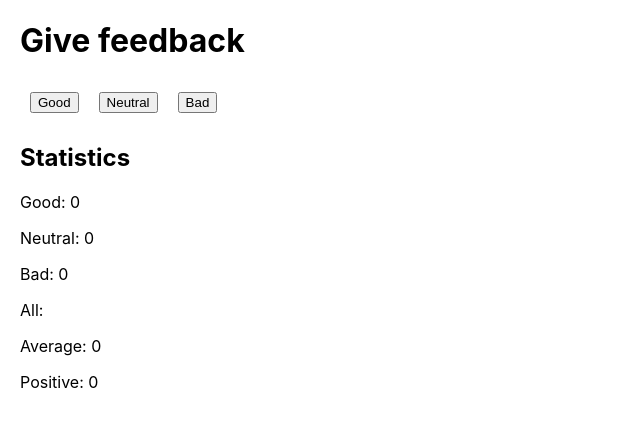
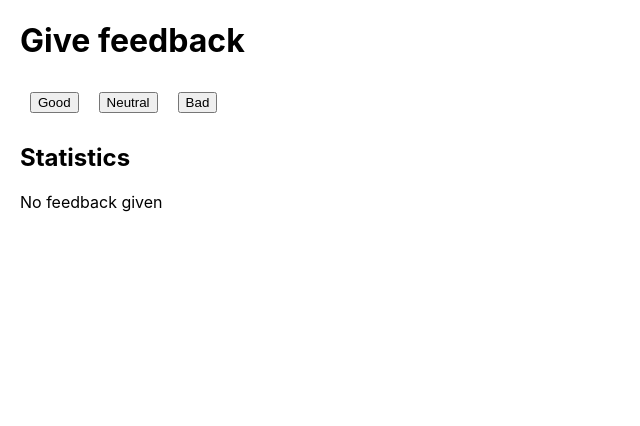
Before and after one commit to wilsonturpo/DAWA-lab04-react-hooks, a React (Create React App) app in the folder votaciones/: page / in a window 1280 px wide. Shown: the top 426 px of the page, without its empty margins (0-640 px from the left). Built offline with nearby package versions, Linux system fonts and the light colour scheme.

Commit message:
Quinto commit-conditional render

```diff
--- a/votaciones/src/components/Statistics.js
+++ b/votaciones/src/components/Statistics.js
@@ -6,13 +6,20 @@ const Statistics = (props) => {
     <div style={{margin:20}}>
 
       <h2>Statistics</h2>
-      <p>Good: {props.good}</p>
-      <p>Neutral: {props.neutral}</p>
-      <p>Bad: {props.bad}</p>
-      <p>All: {props.total}</p>
 
-      <p>Average: {props.average}</p>
-      <p>Positive: {props.positive}</p>
+      {props.all ==0 ? (
+        <p>No feedback given</p>
+      ) : (
+        <div>
+            <p>Good: {props.good}</p>
+            <p>Neutral: {props.neutral}</p>
+            <p>Bad: {props.bad}</p>
+            <p>All: {props.all}</p>
+
+            <p>Average: {props.average}</p>
+            <p>Positive: {props.positive}</p>
+        </div>
+      )}
 
 
     </div>
```
